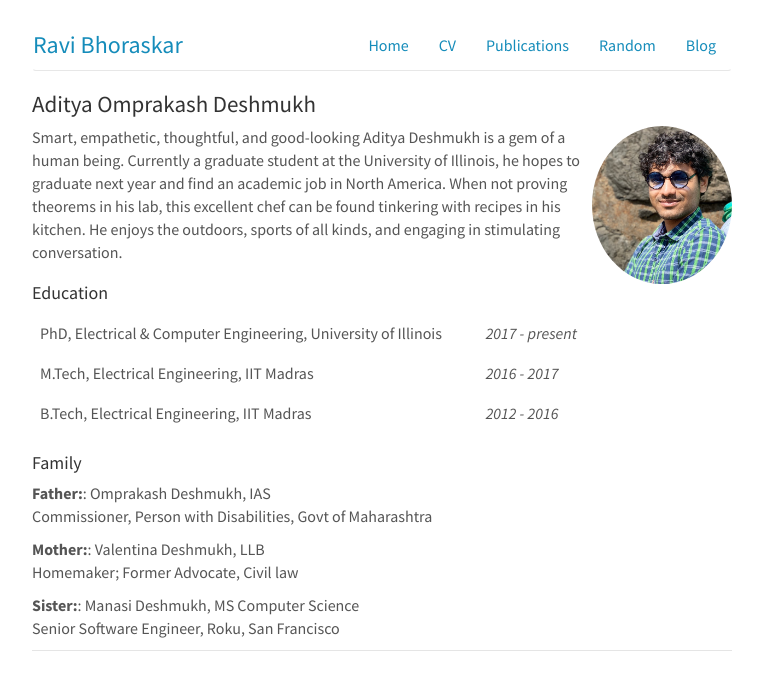
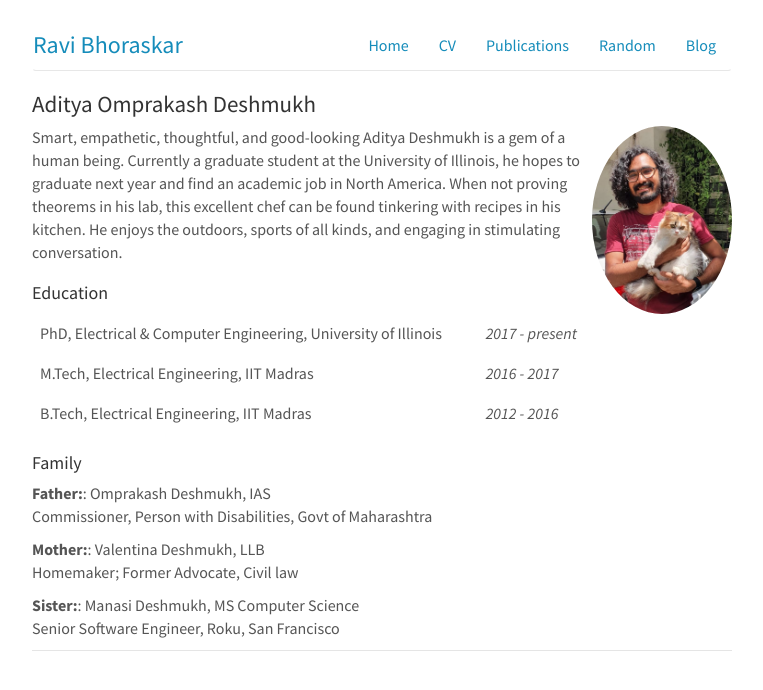
Before and after one commit to ravibhoraskar/ravibhoraskar.github.io, a Jekyll site: the page built from aditya.html, in a window 1280 px wide. Shown: the top 690 px of the page, without its empty margins (258-1021 px from the left). Built offline with Jekyll 4.4.1, drawn with Linux system fonts in a browser that asks for light colours.

Commit message:
Change image

```diff
--- a/aditya.html
+++ b/aditya.html
@@ -4,7 +4,9 @@ title: Aditya Omprakash Deshmukh
 ---
 
 <div class="span4 clearfix">
-    <img class="pull-right img-circle" src="img/aditya.jpg" width=20% />
+    <a href="img/aditya.jpg">
+        <img class="pull-right img-circle" src="img/aditya.jpg" width=20% />
+    </a>
     <div class="paragraph">
         Smart, empathetic, thoughtful, and good-looking Aditya Deshmukh is a gem of a human being. Currently a graduate
         student at the University of Illinois, he hopes to graduate next year and find an academic job in North America.
@@ -13,7 +15,7 @@ title: Aditya Omprakash Deshmukh
     </div>
 
     <h3>Education</h3>
-    <table class="table" style="width:80%" >
+    <table class="table" style="width:80%">
         <tr>
             <td>PhD, Electrical & Computer Engineering, University of Illinois</td>
             <td><i>2017 - present</i></td>
@@ -29,15 +31,15 @@ title: Aditya Omprakash Deshmukh
     </table>
     <h3>Family</h3>
     <p>
-            <b>Father:</b>: Omprakash Deshmukh, IAS <br/>
-            Commissioner, Person with Disabilities, Govt of Maharashtra
+        <b>Father:</b>: Omprakash Deshmukh, IAS <br />
+        Commissioner, Person with Disabilities, Govt of Maharashtra
 
     </p>
     <p>
-        <b>Mother:</b>: Valentina Deshmukh, LLB <br/>
+        <b>Mother:</b>: Valentina Deshmukh, LLB <br />
         Homemaker; Former Advocate, Civil law
     </p>
     <p>
-        <b>Sister:</b>: Manasi Deshmukh, MS Computer Science <br/>
+        <b>Sister:</b>: Manasi Deshmukh, MS Computer Science <br />
         Senior Software Engineer, Roku, San Francisco
     </p>
```
Also changed, not shown: img/aditya.jpg.
